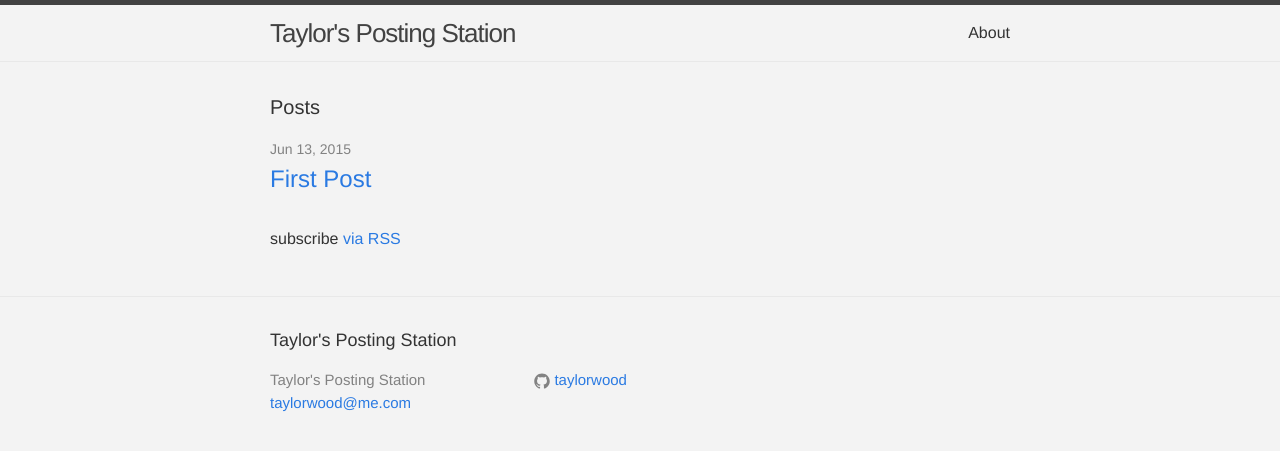
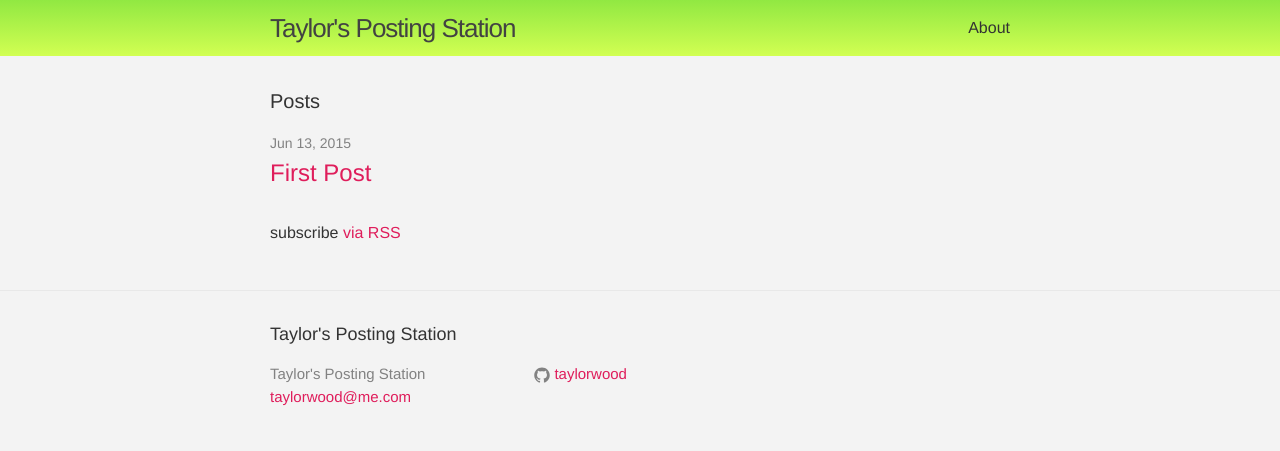
Before and after one commit to taylorwood/taylorwood.github.io, a Jekyll site: the page built from index.html, in a window 1280 px wide. Shown: the top 451 px of the page. Built offline with Jekyll 4.4.1, drawn with Linux system fonts in a browser that asks for light colours.

Commit message:
Add some color.

```diff
--- a/_sass/_base.scss
+++ b/_sass/_base.scss
@@ -89,15 +89,11 @@ h1, h2, h3, h4, h5, h6 {
  * Links
  */
 a {
-    color: $brand-color;
+    color: $complement-color;
     text-decoration: none;
 
-    &:visited {
-        color: darken($brand-color, 15%);
-    }
-
     &:hover {
-        color: $text-color;
+        color: darken($complement-color, 15%);
         text-decoration: underline;
     }
 }
--- a/_sass/_layout.scss
+++ b/_sass/_layout.scss
@@ -2,8 +2,7 @@
  * Site header
  */
 .site-header {
-    border-top: 5px solid $grey-color-dark;
-    border-bottom: 1px solid $grey-color-light;
+    @include linear-gradient($brand-color, #d2ff52);
     min-height: 56px;
 
     // Positioning context for the mobile navigation icon
--- a/css/main.scss
+++ b/css/main.scss
@@ -15,7 +15,8 @@ $spacing-unit:     30px;
 
 $text-color:       #333;
 $background-color: #f3f3f3;
-$brand-color:      #2a7ae2;
+$brand-color:      #91e842;
+$complement-color: #df1d5b;
 
 $grey-color:       #828282;
 $grey-color-light: lighten($grey-color, 40%);
@@ -43,6 +44,17 @@ $on-laptop:        800px;
 }
 
 
+@mixin linear-gradient($fromColor, $toColor) {
+  background-color: $toColor; /* Fallback Color */
+  background-image: -webkit-gradient(linear, left top, left bottom, from($fromColor), to($toColor)); /* Saf4+, Chrome */
+  background-image: -webkit-linear-gradient(top, $fromColor, $toColor); /* Chrome 10+, Saf5.1+, iOS 5+ */
+  background-image:    -moz-linear-gradient(top, $fromColor, $toColor); /* FF3.6 */
+  background-image:     -ms-linear-gradient(top, $fromColor, $toColor); /* IE10 */
+  background-image:      -o-linear-gradient(top, $fromColor, $toColor); /* Opera 11.10+ */
+  background-image:         linear-gradient(top, $fromColor, $toColor);
+  filter: progid:DXImageTransform.Microsoft.gradient(GradientType=0,StartColorStr='#{$fromColor}', EndColorStr='#{$toColor}');
+}
+
 
 // Import partials from `sass_dir` (defaults to `_sass`)
 @import
```
